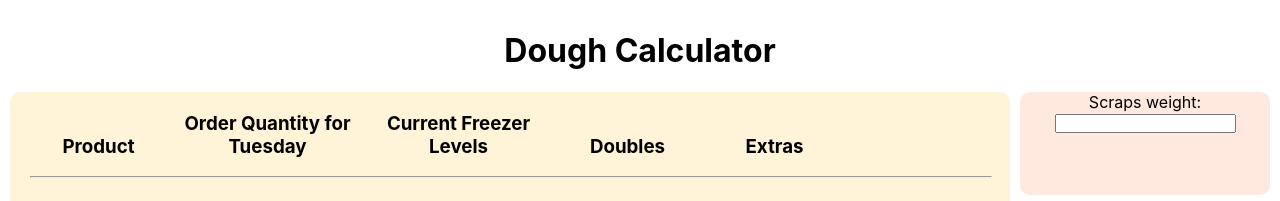
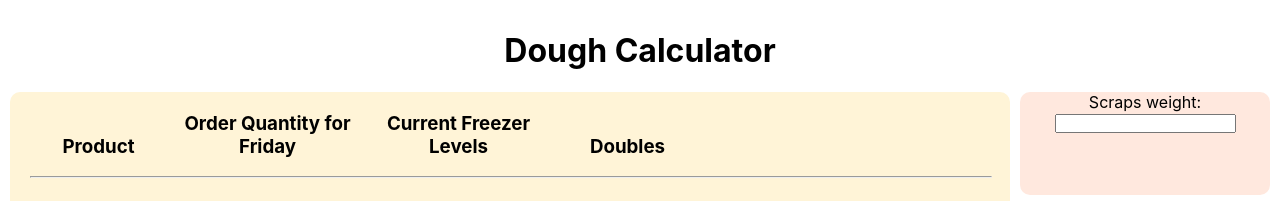
Before and after one commit to UhOhSpiders/Bakery-Batch-Optimizer, a React (Create React App) app: page / in a window 1280 px wide. Shown: the top 201 px of the page. Built offline with nearby package versions, Linux system fonts and the light colour scheme.

Commit message:
scraps bug still

```diff
--- a/src/App.js
+++ b/src/App.js
@@ -125,14 +125,14 @@ const updateProduct = (updatedValue, product, formField) => {
 const calcScrapDoughs = () => {
   // TO DO: an estimation of the scraps that will be created the following day during the lamination/shaping process
   let futureScraps = doughsToMix * 0.3
-
   // sets scraps aside for preferment (the scraps required for mixing fresh doughs),
   // and end of day scrap products
   let eodScrapsNeeded = 0
   eodScrapProducts.forEach((product) => eodScrapsNeeded += product.orderCount * product.weight)
   let availableScraps = Math.max(0,scraps - (doughsToMix * settings.prefermentWeight) - eodScrapsNeeded)
-  // TO DO: put a cap on this so it returns only the number of scrap doughs requires and doesn't go over
+  // TO DO: put a cap on this so it returns only the number of scrap doughs required and doesn't go over
   setScrapDoughs(Math.floor(availableScraps/settings.scrapDoughWeight))
+  assignScrapDoughs(products);
 }
 
 const totalDoughsToMix = (products) => {
@@ -140,28 +140,20 @@ const totalDoughsToMix = (products) => {
   products.forEach((product) => total += product.requiredDoubles)
   products.forEach((product) => total += product.extras)
   setDoughsToMix(Math.max(0,((total)-scrapDoughs)))
-  assignScrapDoughs(products);
+  // TO DO: move this to calcScrapDoughs?
+  // assignScrapDoughs(products);
 }
 
+// TO DO: fix this. Get the scrap doughs to asign and reset accurately
 const assignScrapDoughs = (products) => {
   let count = scrapDoughs;
-  let i = 0
-  // reset
-  // products.forEach((product) => product.scraps = 0)
-  // assign
   let assignedScrapsTotal = 0
   products.forEach((product) => assignedScrapsTotal += product.scraps)
-
-  // TO DO: fix this. Get the scrap count to asign and reset accurately
+  // add an else statement in here?
   products.forEach(product => {
     if(product.usesScraps && product.orderCount + product.extras > 0 && assignedScrapsTotal < count){
-
-      console.log("conditions met for" + product.name)
-      console.log(product.orderCount + product.extras)
       product.scraps += 1;
   }})
-console.log ("assigned" + assignedScrapsTotal)
-console.log("count" + count)
 }
 
   return (
--- a/src/components/LaminatedList.css
+++ b/src/components/LaminatedList.css
@@ -9,6 +9,7 @@
 
 .hasExtras{
     color: black;
+    font-weight: bold;
 }
 
 input, p, h2, h3{
--- a/src/components/LaminatedList.js
+++ b/src/components/LaminatedList.js
@@ -7,15 +7,20 @@ const LaminatedList = ({products, updateProduct}) => {
       return <LaminatedProduct product={product} key={id} updateProduct={updateProduct}/>
     })
 
-  return (
+const days = ["Sunday", "Monday", "Tuesday", "Wednesday", "Thursday", "Friday", "Saturday"]
+const d = new Date();
+d.setDate(d.getDate() + 2 )
+const twoDaysFromNow = days[d.getDay()]
+
+return (
     <>
     <div className='table-grid-container'>
     <h3>Product</h3>
-    <h3>Order Quantity for Tuesday</h3>
+    <h3>Order Quantity for {twoDaysFromNow} </h3>
     <h3>Current Freezer Levels</h3>
     <h3>Doubles</h3>
-    <h3>Extras</h3>
-    <p></p>
+    <></>
+    <></>
     <hr></hr>
 
     {listItems}
--- a/src/components/LaminatedListItem.js
+++ b/src/components/LaminatedListItem.js
@@ -53,8 +53,8 @@ let doubles = product.requiredDoubles + product.extras
 
         <span className='doubles-cell-container'>
         <h2 className='doubles-text'>{doubles}</h2>
-        <button className={product.extras > 0 ? 'hasExtras' : 'button'} onClick={handleAddExtra} name="extras">+</button>
-        <button onClick={handleSubtractExtra} name="extras">-</button>
+        <button title='Add extras' className={product.extras > 0 ? 'hasExtras' : 'button'} onClick={handleAddExtra} name="extras">+</button>
+        <button title='Subtract extras'onClick={handleSubtractExtra} name="extras">-</button>
         </span>
 
 
```
